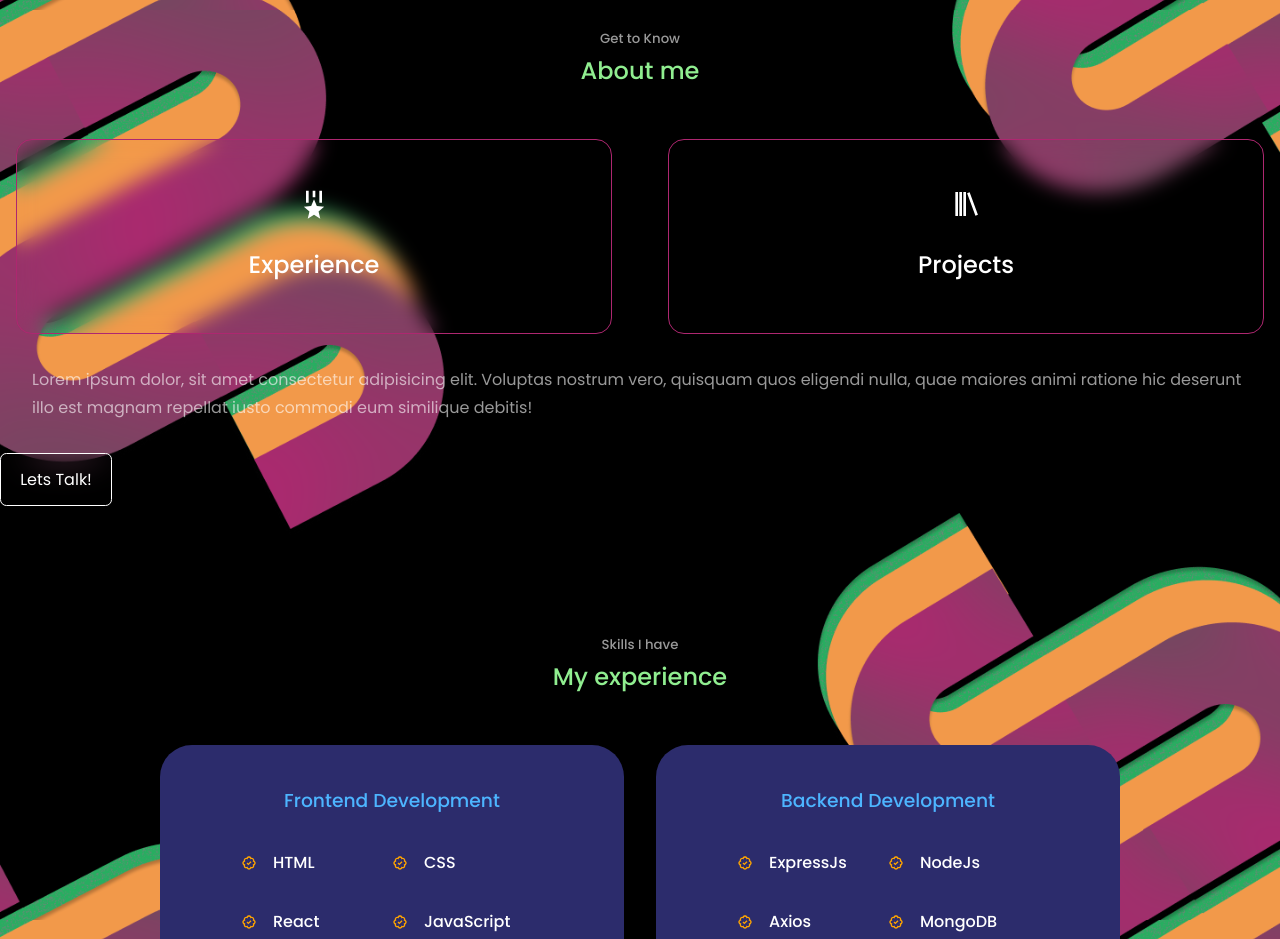
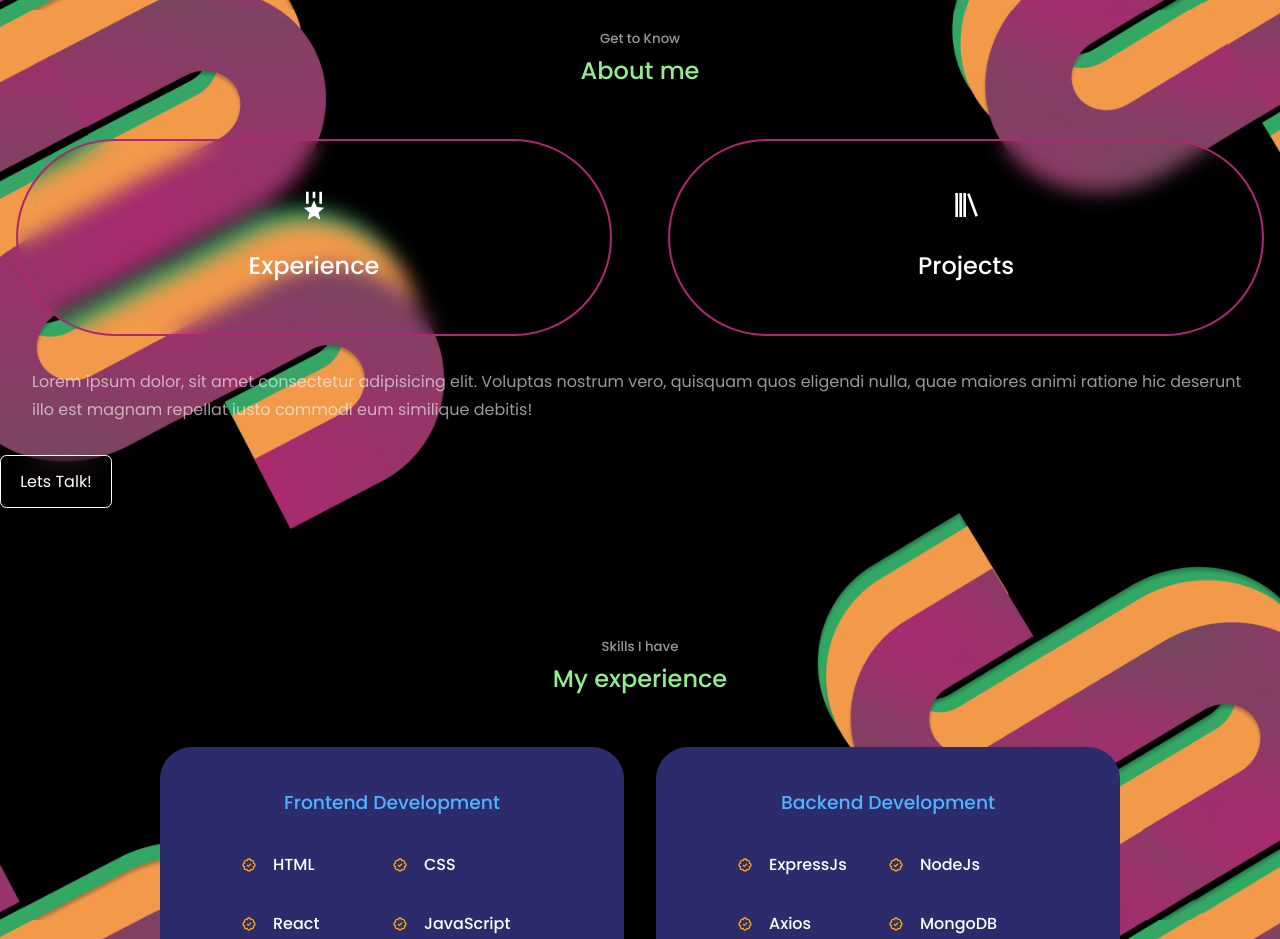
Before and after one commit to erikasoaress/portfolio, a React (Create React App) app: page / in a window 1280 px wide. Shown: the part 900-1839 px from the top of the page. Built offline with nearby package versions, Linux system fonts and the light colour scheme; the HTML template or start-up script is replaced by a standard one.

Commit message:
about section adjustaments

```diff
--- a/src/components/about/about.css
+++ b/src/components/about/about.css
@@ -32,14 +32,14 @@
     display: grid;
     grid-template-columns: repeat(2, 1fr);
     gap: 1.5rem;
-    margin: 0 auto;
+
 }
 
 .about__card {
 
     backdrop-filter: blur(10px);
-    border:1px solid #AE2770;
-    border-radius: 1rem;
+    border:2px solid #AE2770;
+    border-radius: 10rem;
     padding:3rem;
     margin: 0 1rem;
     text-align: center;
@@ -94,7 +94,7 @@
 
 
 
-@media screen and (max-width: 1024px) {
+@media screen and (max-width: 600px) {
  .about__me {
     width: 65%;
     margin:0 auto 3rem;
```
